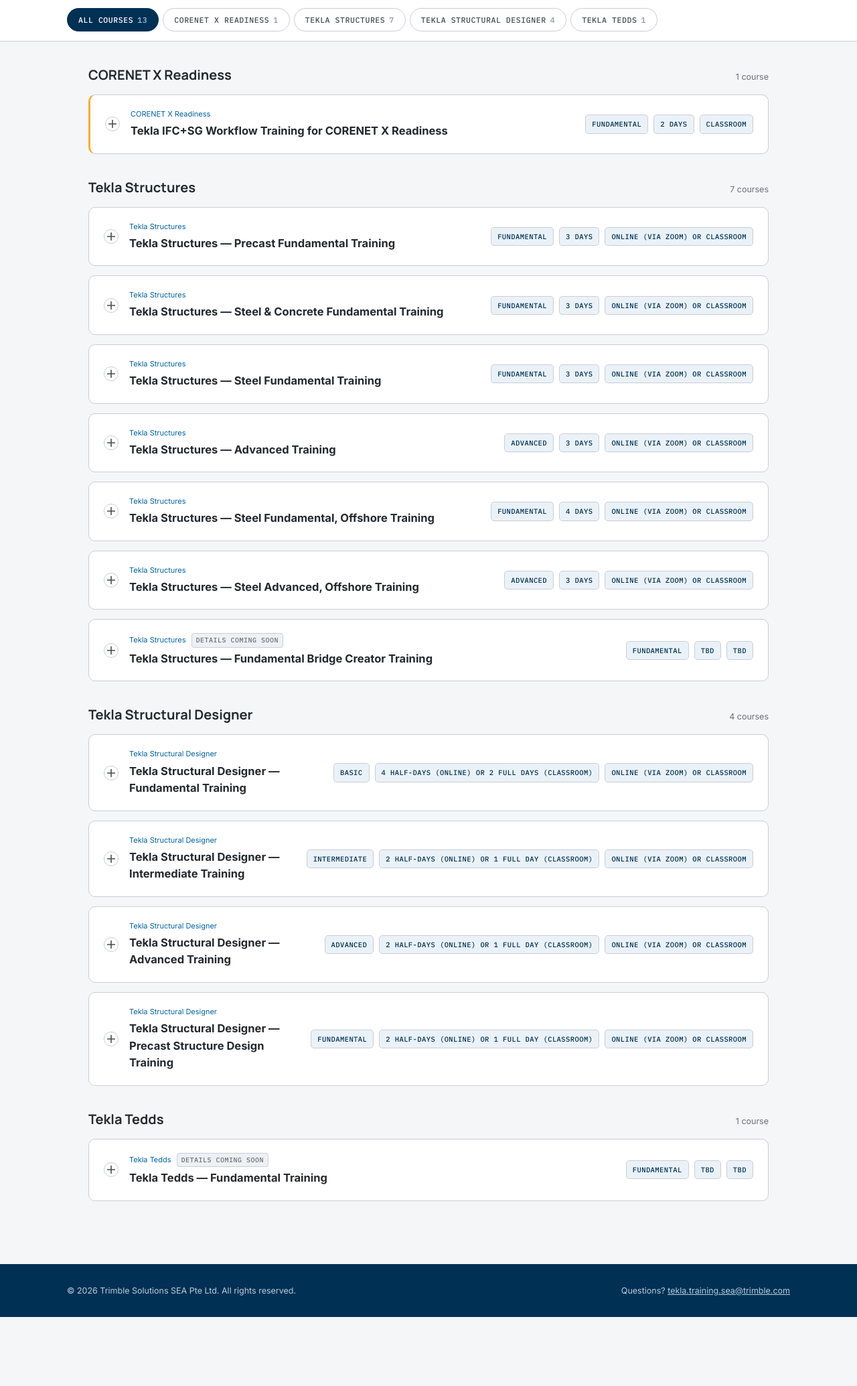
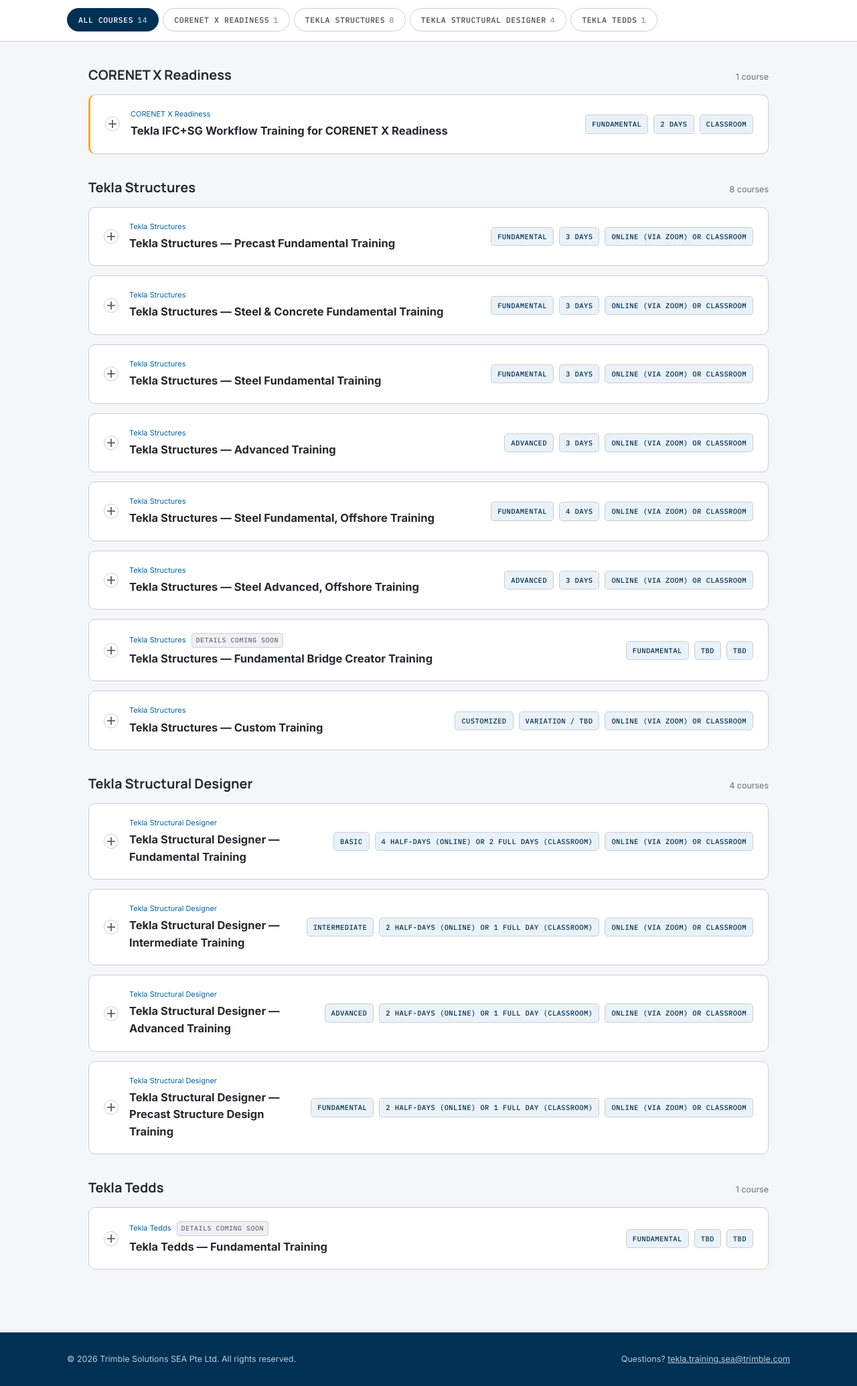
Before and after one commit to KaiLoonTey/TSEA-Training-Portal, a plain HTML site: page index.html in a window 1280 px wide. Shown: the part 348-2417 px from the top of the page at 67% size. Before the commit the page ends 2314 px from the top, so only its background shows below. Drawn offline with Linux system fonts and the light colour scheme.

Commit message:
Add files via upload

```diff
--- a/index.html
+++ b/index.html
@@ -516,6 +516,10 @@
     border-color: var(--blue);
     box-shadow: 0 0 0 3px rgba(0, 99, 163, 0.15);
   }
+  textarea.form-control {
+    resize: vertical;
+    min-height: 60px;
+  }
   .readonly-field {
     background: #F4F6F8;
     font-weight: 600;
@@ -684,6 +688,12 @@
           </div>
         </div>
 
+        <!-- NEW FIELD for Custom Training Needs -->
+        <div class="form-group">
+          <label class="form-label" for="m_remarks">Additional Remarks / Customization Needs</label>
+          <textarea id="m_remarks" class="form-control" rows="2" placeholder="Let us know if you have specific topics, preferred dates, or an estimated duration in mind..."></textarea>
+        </div>
+
         <div class="modal-actions">
           <button type="button" class="btn-secondary" onclick="closeModal()">Cancel</button>
           <button type="submit" class="btn-primary" id="submitBtn">Submit Registration</button>
@@ -722,7 +732,8 @@
   jobTitle:   "entry.411940626",
   phoneNum:   "entry.1345572775",
   company:    "entry.494374067",
-  country:    "entry.191469004"
+  country:    "entry.191469004",
+  remarks:    "entry.436961943" // TODO: Add a long-text question to Google Form and update this entry ID
 };
 
 // ============================================================================
@@ -996,9 +1007,41 @@
       ]
     }
   },
-  { id:'ts-bridge-creator', category:'tekla-structures', placeholder:true,
-    title:'Tekla Structures — Fundamental Bridge Creator Training', eyebrow:'Tekla Structures',
-    skillLevel:'Fundamental', duration:'TBD', method:'TBD' },
+  {
+    id:'ts-bridge-creator',
+    category:'tekla-structures',
+    placeholder:true,
+    title:'Tekla Structures — Fundamental Bridge Creator Training',
+    eyebrow:'Tekla Structures',
+    skillLevel:'Fundamental',
+    duration:'TBD',
+    method:'TBD'
+  },
+  {
+    id:'ts-custom-training',
+    category:'tekla-structures',
+    title:'Tekla Structures — Custom Training',
+    eyebrow:'Tekla Structures',
+    skillLevel:'Customized',
+    duration:'Variation / TBD',
+    method:'Online (via Zoom) or Classroom',
+    lede:'This instructor-led training course is open to Tekla Structures users based in Malaysia and Singapore. Conducted in English, this Tekla Structures Custom Training course is designed for professionals and organizations seeking a customized learning experience with Tekla Structures. The course content is tailored to match your specific workflows, project requirements, and skill levels, ensuring relevant, practical knowledge that can be applied immediately.',
+    contactNote:'If you are interested in attending this course and have not yet purchased it, please email <a href="mailto:tekla.training.sea@trimble.com">tekla.training.sea@trimble.com</a> to request a quotation.',
+    topics:[
+      '<strong style="color:var(--blue);">Depending on your needs, the training may include (but is not limited to the topics below):</strong>',
+      'Introduction to Tekla Structures – Overview of software capabilities and benefits.',
+      'Model Creation and Modification – Creating, editing, and managing model objects according to project standards.',
+      'Reinforcement, Connections, and Detailing – Applying reinforcement, components, and custom details.',
+      'Drawing Production – Generating accurate fabrication, erection, and general arrangement drawings.',
+      'Reporting and Data Management – Producing reports and organizing project information.'
+    ],
+    outcomes:[
+      'Apply Tekla Structures workflows relevant to their project requirements.',
+      'Efficiently create, modify, and manage model objects and assemblies.',
+      'Produce accurate drawings and reports from the 3D model.',
+      'Improve productivity by following recommended best practices.'
+    ]
+  },
 
   /* ---- Tekla Structural Designer ---- */
   {
@@ -1038,15 +1081,8 @@
       intro:'Tekla\'s Professional Certification offers performance-based exams where participants will be tested mostly on hands-on skills with Tekla software.',
       detail:'Through this system, participants can be accurately measured against the application skills rather than theoretical knowledge.',
       bullets:[
-        'Upon completion of this course, each learner is entitled to a complimentary one-time Tekla Structures Professional Certification examination.'
-      ],
-      assessment: {
-      intro:'Tekla\'s Professional Certification offers performance-based exams where participants will be tested mostly on hands-on skills with Tekla software.',
-      detail:'Through this system, participants can be accurately measured against the application skills rather than theoretical knowledge.',
-      bullets:[
         'Upon completion of this course, each learner is entitled to a complimentary one-time Tekla Structural Designer Professional Certification examination.'
       ]
-    }
     }
   },
   {
@@ -1213,6 +1249,7 @@
   const phoneNum = document.getElementById('m_phone').value;
   const company  = document.getElementById('m_company').value;
   const country  = document.getElementById('m_country').value;
+  const remarks  = document.getElementById('m_remarks').value;
 
   function showSuccess() {
     document.getElementById('modalFormView').style.display = 'none';
@@ -1232,6 +1269,7 @@
       if (GOOGLE_FORM_ENTRIES.phoneNum)   formData.append(GOOGLE_FORM_ENTRIES.phoneNum, phoneNum);
       if (GOOGLE_FORM_ENTRIES.company)    formData.append(GOOGLE_FORM_ENTRIES.company, company);
       if (GOOGLE_FORM_ENTRIES.country)    formData.append(GOOGLE_FORM_ENTRIES.country, country);
+      if (GOOGLE_FORM_ENTRIES.remarks)    formData.append(GOOGLE_FORM_ENTRIES.remarks, remarks);
 
       // Perform background submission using standard Promises
       if (window.fetch) {
```
